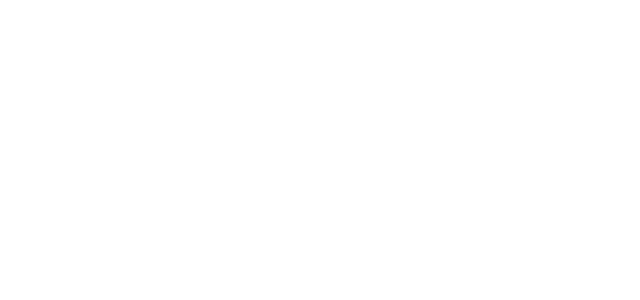
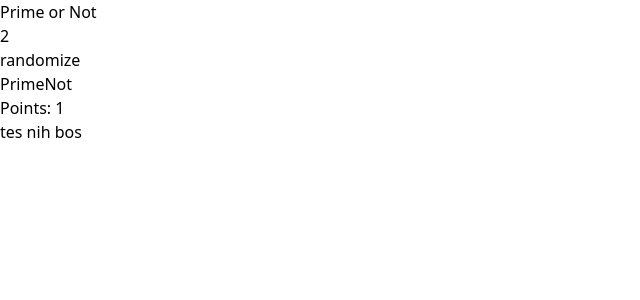
Before and after one commit to michaeltio/CendolBarneyUAS, a React (Vite) app: page /primeornot in a window 1280 px wide. Before the commit this address had no page. Shown: the top 300 px of the page, without its empty margins (0-640 px from the left). Built offline with nearby package versions, Linux system fonts and the light colour scheme.

Commit message:
progress primeornot 10%

```diff
--- /dev/null
+++ b/src/components/PrimeOrNot/DecidingButton.jsx
@@ -0,0 +1,46 @@
+
+function DecidingButton(randNum){
+
+    function primeBtn(){
+        alert(randNum)
+        // let isPrime = true
+        // for (let i = 2; i < rand; i++) {
+        //     if (rand % i == 0) {
+        //         isPrime = false;
+        //         break;
+        //     }
+        // }
+        // if(isPrime){
+        //     alert('bener prima')
+        // }
+        // else{
+        //     alert('salah bukan prima')
+        // }
+    }
+
+    function notBtn(){
+        alert('berhasil2')
+        // let isPrime = true
+        // for (let i = 2; i < rand; i++) {
+        //     if (rand % i == 0) {
+        //         isPrime = false;
+        //         break;
+        //     }
+        // }
+        // if(!isPrime){
+        //     alert('bener bukan prima')
+        // }
+        // else{
+        //     alert('salah prima')
+        // }
+    }
+
+    return (
+        <div>
+            <button onClick={primeBtn}>Prime</button>
+            <button onClick={notBtn}>Not</button>
+        </div>
+    )
+}
+
+export default DecidingButton;
--- /dev/null
+++ b/src/components/PrimeOrNot/Points.jsx
@@ -0,0 +1,27 @@
+import { useState } from "react";
+
+function Points(){
+    const [points, setPoints] = useState('1')
+    const [correct, setCorrect] = useState('true')
+
+    function updatePoints(){
+        if(correct){
+            setPoints(prevPoints=>prevPoints*2);
+        }
+        else
+        {
+            if(points>1){
+                setPoints(prevPoints=>prevPoints/2);
+            }
+        }
+    }
+
+    return(
+        <div>
+            <h3>Points: {points}</h3>
+            <button onClick={updatePoints}>tes nih bos</button>
+        </div>
+    )
+}
+
+export default Points;
--- /dev/null
+++ b/src/components/PrimeOrNot/RandomNumber.jsx
@@ -0,0 +1,31 @@
+import {useEffect, useState} from "react";
+
+function RandomNumber({setRandNum}) {
+    const [rand, setRand] = useState("0");
+
+
+    useEffect(() => {
+        randomize();
+        sendRand(rand);
+    })
+
+    function sendRand(rand){
+        setRandNum(rand);
+    }
+
+    function randomize(){
+        var temp = Math.floor(Math.random()*50);
+        setRand(temp);
+    }
+
+
+    return (
+        <div>
+            <h2>{rand}</h2>
+            <button onClick={randomize}>randomize</button>
+        </div>
+    )
+}
+
+
+export default RandomNumber;
--- a/src/pages/Magic8Ball.jsx
+++ b/src/pages/Magic8Ball.jsx
@@ -1,5 +1,5 @@
 import Logo from "../components/Logo/Logo"
-import Popup8ball from "../components/Popup8ball/Popup8ball";
+import Popup8ball from "../components/Magic8Ball/Popup8ball/Popup8ball";
 import { useState } from "react";
 import React, { useRef } from 'react';
 
--- /dev/null
+++ b/src/pages/PrimeOrNot.jsx
@@ -0,0 +1,25 @@
+import DecidingButton from "../components/PrimeOrNot/DecidingButton";
+import RandomNumber from "../components/PrimeOrNot/RandomNumber";
+import Points from "../components/PrimeOrNot/Points";
+import { useState } from "react";
+
+function PrimeOrNot(){
+    const[randNum, setRandNum] = useState('');
+
+    return (
+        <div>
+            <h1>Prime or Not</h1>
+            <div className="numberDiv">
+                <RandomNumber setRandNum={setRandNum} />
+            </div>
+            <div className="decidingDiv">
+                <DecidingButton randNum={randNum}/>
+            </div>
+            <div className="pointsDiv">
+                <Points />
+            </div>
+        </div>
+    )
+}
+
+export default PrimeOrNot;
--- a/src/routing/Routing.jsx
+++ b/src/routing/Routing.jsx
@@ -4,7 +4,7 @@
 import Home from "../pages/Home"
 import HiWeather from "../pages/HiWeather"
 import Magic8Ball from "../pages/Magic8Ball"
-
+import PrimeOrNot from '../pages/PrimeOrNot';
 
 
 //NOTE
@@ -28,6 +28,7 @@
           <Route path="/" element={<Home />}/>
           <Route path="/hiweather" element={<HiWeather />}/>
           <Route path="/magic8ball" element={<Magic8Ball />}/>
+          <Route path="/primeornot" element={<PrimeOrNot />}/>
           {/* <Route path="*" element={<NotFound />}/> */}
         </Routes>
       </Router>
```
Also changed, not shown: src/components/Magic8Ball/Popup8ball/Popup8ball.css (renamed from src/components/Popup8ball/Popup8ball.css), src/components/Magic8Ball/Popup8ball/Popup8ball.jsx (renamed from src/components/Popup8ball/Popup8ball.jsx).
